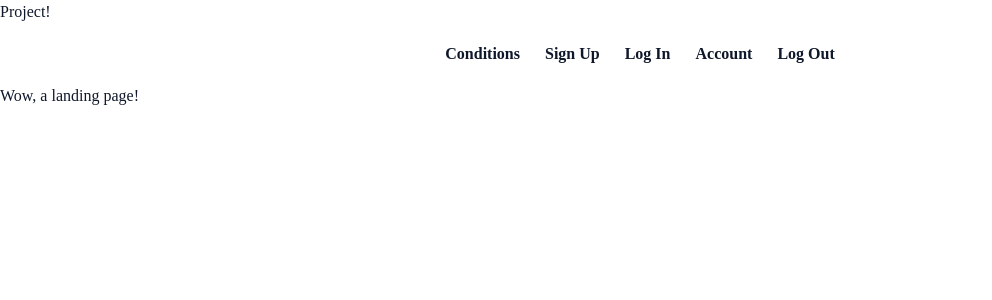
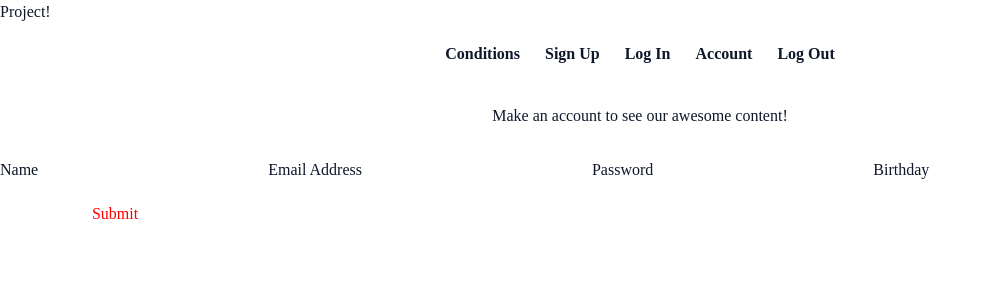
Before and after one commit to Varlotte/phase-5-project, a React (Create React App) app in the folder client/: page /signup in a window 1280 px wide. Shown: the top 300 px of the page, without its empty margins (0-992 px from the left). Built offline with nearby package versions, Linux system fonts and the light colour scheme.

Commit message:
post request to create user works!
very unattractive formik form, but it works!

```diff
--- a/client/src/components/NavBar.js
+++ b/client/src/components/NavBar.js
@@ -15,7 +15,7 @@ function NavBar() {
   return (
     <div className="navbar" style={navBarStyle}>
       <Link to="/conditions">Conditions</Link>
-      <Link to="/">Sign Up</Link>
+      <Link to="/signup">Sign Up</Link>
       {/* {!currentUser ? (
         <Link to="/login">Log In</Link>
       ) : (
--- a/client/src/components/SignUp.js
+++ b/client/src/components/SignUp.js
@@ -0,0 +1,117 @@
+//signup form
+import React from "react";
+import { Formik, Field, Form, ErrorMessage } from "formik";
+import * as Yup from "yup";
+import { useHistory } from "react-router-dom";
+
+export default function SignUp() {
+  const history = useHistory();
+  return (
+    <div>
+      <h1
+        style={{
+          margin: "10px 10px",
+          textAlign: "center",
+          padding: "10px",
+        }}
+      >
+        Make an account to see our awesome content!
+      </h1>
+      <Formik
+        initialValues={{ name: "", email: "", password: "", birthday: "" }}
+        validationSchema={Yup.object({
+          name: Yup.string().min(2, "Too short!").required("Required"),
+          email: Yup.string()
+            .email("Invalid email address")
+            .required("Required"),
+          password: Yup.string()
+            .min(12, "Must be 12 characters")
+            .required("Required"),
+          birthday: Yup.date().required("Required"),
+        })}
+        onSubmit={(values, { setSubmitting }) => {
+          setTimeout(() => {
+            alert(JSON.stringify(values, null, 5));
+            setSubmitting(false);
+            fetch("http://127.0.0.1:5555/users", {
+              method: "POST",
+              headers: { "Content-Type": "application/json" },
+              body: JSON.stringify(values),
+            })
+              .then((res) => res.json())
+              .then((data) => {
+                console.log(data);
+                if (data.id) {
+                  //   window.sessionStorage.setItem("currentUser", data.id);
+                  //   setCurrentUser(data.id);
+                  //this passes current user to context
+                  //sets current logged in user id so any other component can use it
+                  //user id for the rest of the app is going to be sessionStorage.getItem('currentUser')
+                  history.push("/account");
+                } else {
+                  alert("Unable to create account.");
+                }
+              });
+          }, 400);
+        }}
+      >
+        <Form>
+          <label htmlFor="name">Name</label>
+          <Field
+            name="name"
+            type="name"
+            style={{
+              width: "200px",
+              margin: "10px 15px",
+            }}
+          />
+          <ErrorMessage name="email" />
+
+          <label htmlFor="email">Email Address</label>
+          <Field
+            name="email"
+            type="email"
+            style={{
+              width: "200px",
+              margin: "10px 15px",
+            }}
+          />
+          <ErrorMessage name="email" />
+
+          <label htmlFor="password">Password</label>
+          <Field
+            name="password"
+            type="password"
+            style={{
+              width: "200px",
+              margin: "10px 10px",
+            }}
+          />
+          <ErrorMessage name="password" />
+
+          <label htmlFor="birthday">Birthday</label>
+          <Field
+            name="birthday"
+            type="birthday"
+            style={{
+              width: "200px",
+              margin: "10px 10px",
+            }}
+          />
+          <ErrorMessage name="password" />
+
+          <button
+            type="submit"
+            style={{
+              width: "200px",
+              margin: "10px 15px",
+              color: "red",
+            }}
+          >
+            Submit
+          </button>
+        </Form>
+      </Formik>
+    </div>
+  );
+}
--- a/client/src/containers/App.js
+++ b/client/src/containers/App.js
@@ -8,6 +8,7 @@ import Resources from "./Resources";
 import RXMatch from "./RXMatch";
 import NavBar from "../components/NavBar";
 import Login from "../components/LogIn";
+import SignUp from "../components/SignUp";
 
 function App() {
   return (
@@ -21,6 +22,9 @@ function App() {
           </Route>
           <Route path="/conditions">
             <Conditions />
+          </Route>
+          <Route path="/signup">
+            <SignUp />
           </Route>
           <Route path="/resources">
             <Resources />
```
Also changed, not shown: 1 other file (tests, documents, lock files or other folders).
